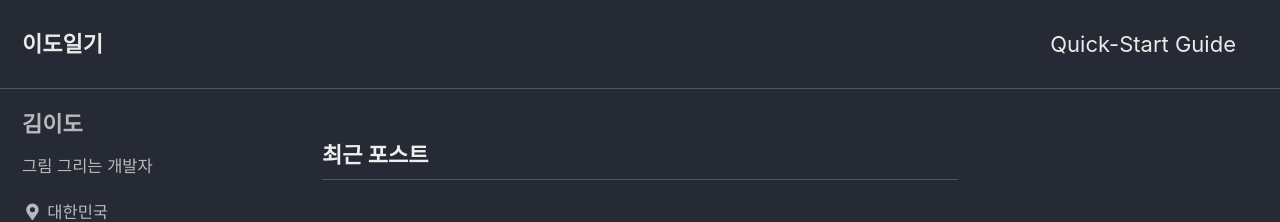
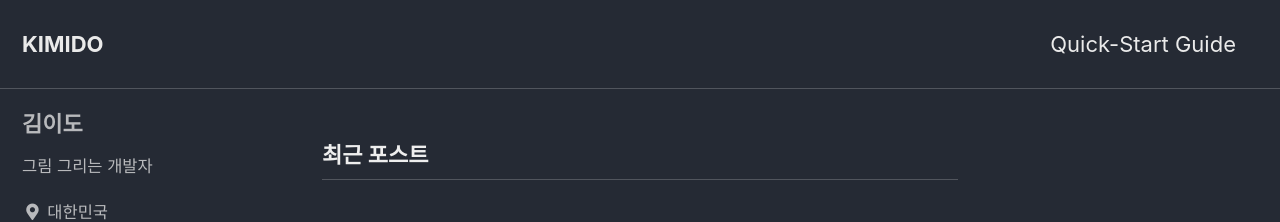
Before and after one commit to xkimido/xkimido.github.io, a Jekyll site: the page built from index.html, in a window 1280 px wide. Shown: the top 222 px of the page. Built offline with Jekyll 4.4.1, drawn with Linux system fonts in a browser that asks for light colours; cached includes are drawn as plain includes; the list of posts is cut into pages by our own code.

Commit message:
Update blog title

```diff
--- a/_config.yml
+++ b/_config.yml
@@ -16,7 +16,7 @@ minimal_mistakes_skin    : "dark" # "air", "aqua", "contrast", "dark", "dirt", "
 
 # Site Settings
 locale                   : "ko-KR"
-title                    : "이도일기"
+title                    : "KIMIDO"
 title_separator          : "-"
 subtitle                 : # site tagline that appears below site title in masthead
 name                     : "김이도"
@@ -26,7 +26,7 @@ baseurl                  : # the subpath of your site, e.g. "/blog"
 repository               : "xkimido/xkimido.github.io"
 teaser                   : # path of fallback teaser image, e.g. "/assets/images/500x300.png"
 logo                     : # path of logo image to display in the masthead, e.g. "/assets/images/88x88.png"
-masthead_title           : "이도일기"
+masthead_title           : "KIMIDO"
 # breadcrumbs            : false # true, false (default)
 words_per_minute         : 200
 comments:
```
